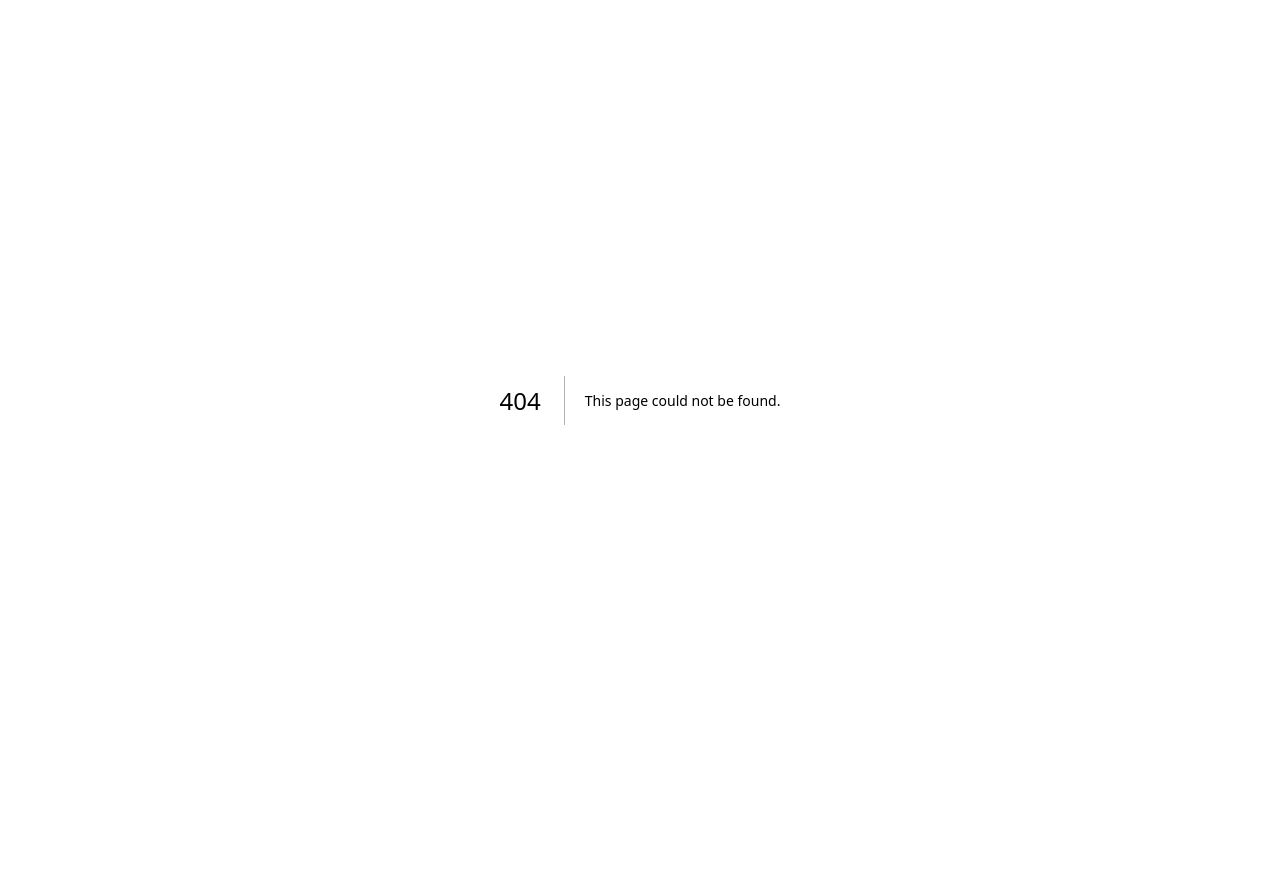
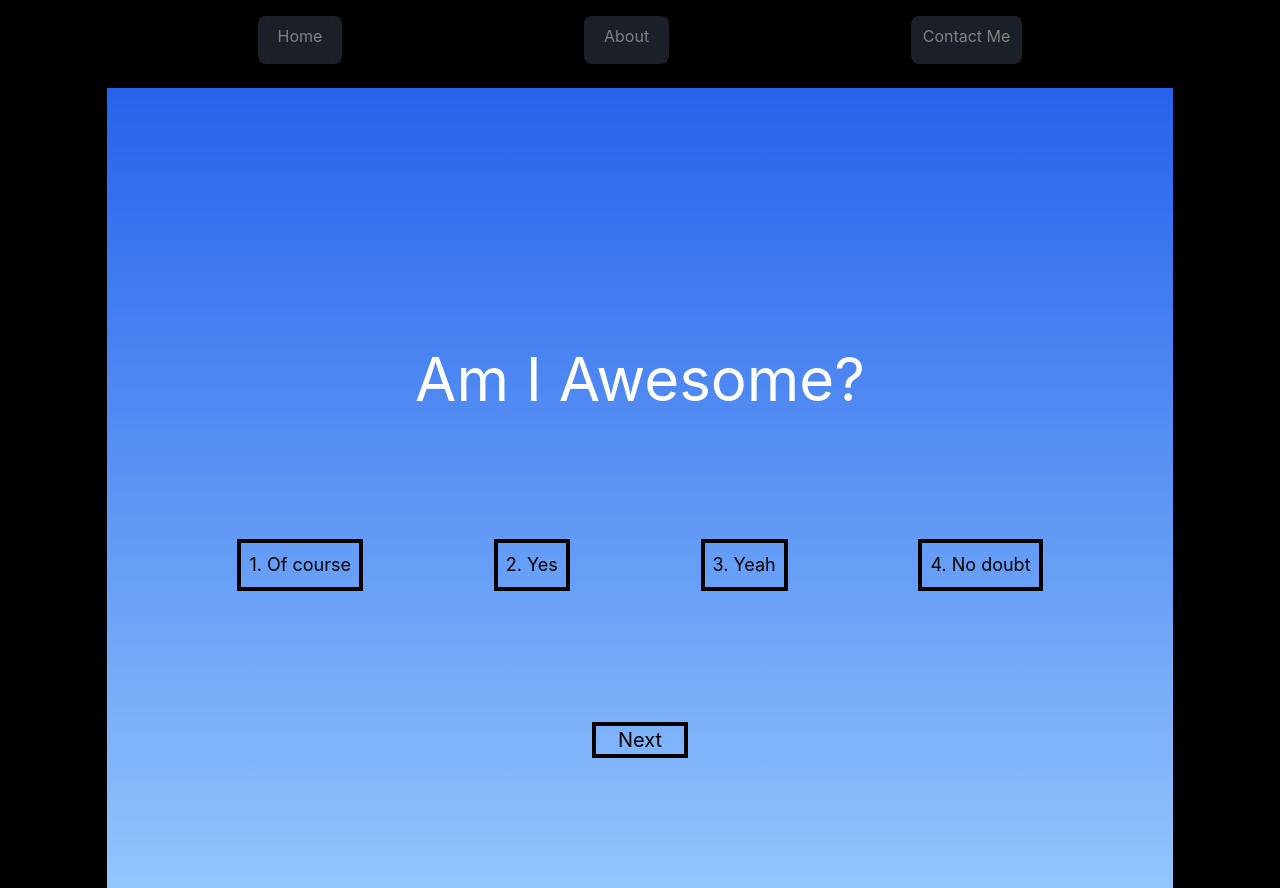
Before and after one commit to Kobramall/Learn-About-Bands, a Next.js app: page /falloutboy/quiz in a window 1280 px wide. Before the commit this address had no page. Before the commit the page ends 800 px from the top, so only its background shows below. Built offline with nearby package versions, Linux system fonts and the light colour scheme.

Commit message:
I add the basic outline of the quiz

```diff
--- a/pages/falloutboy/falloutboy.tsx
+++ b/pages/falloutboy/falloutboy.tsx
@@ -16,7 +16,7 @@ const FallHome = () =>{
              <div className="flex justify-center"><Link href="/falloutboy/career" className="mt-4">Career</Link></div>
              <div className="flex justify-center"><Link href="/falloutboy/funfact" className="mt-4"><p>Fun Facts</p></Link></div>
              <div className="flex justify-center"><Link href="/falloutboy/stats" className="mt-4">Stats</Link></div>
-             <div className="flex justify-center"><Link href="/" className="mt-4">Quiz</Link></div>
+             <div className="flex justify-center"><Link href="/falloutboy/quiz" className="mt-4">Quiz</Link></div>
           </div>
           <audio className="opacity-0" controls autoPlay><source src="../../falloutsound.mp3" type="audio/mpeg"/></audio>
       </div>
--- /dev/null
+++ b/pages/falloutboy/quiz.tsx
@@ -0,0 +1,19 @@
+import React from 'react'
+import Quiz from '../quiz'
+import Header from '../Header'
+
+const QuizContainer = () =>{
+
+    return(
+        <div className='flex flex-col items-center bg-black'>
+            <div className='w-full p-2 mb-2'>
+              <Header />
+            </div>
+            <div className='w-10/12 h-full'>
+              <Quiz />
+            </div>
+        </div>
+    )
+}
+
+export default QuizContainer
--- a/pages/metllica/funfact.tsx
+++ b/pages/metllica/funfact.tsx
@@ -7,7 +7,7 @@ const Fun = () =>{
         <Header />
         <div className=" flex flex-col items-center metllica-fact-container min-h-screen min-w-full text-transparent">
               <div className="metllica-fact-card h-52 w-80 absolute bg-no-repeat border-8">
-                <h3 className="text-lg mb-2">Big Bucks</h3>
+                <h3 className="text-lg">Big Bucks</h3>
                 Drummer Lars Ulrich is officially the world’s richest metal drummer. The lucrative title comes partly as a result of the sales of Metallica’s first three albums, which netted him more than $12 million.
               </div>
               <div className="metllica-fact-card h-52 w-80 absolute bg-no-repeat border-8">
--- /dev/null
+++ b/pages/quiz.tsx
@@ -0,0 +1,74 @@
+import React, {useState} from 'react'
+
+const Quiz = (props) =>{
+   const [currentQuestion, setCurrentQuestion] = useState(0);
+   const [ message, setMessage] = useState('');
+   const [ isDisabled, setIsDisabled] = useState(false)
+   const [ score, setScore] = useState(0)
+
+   const nextQuestion = () =>{
+        setCurrentQuestion(currentQuestion + 1);
+        setIsDisabled(false);
+        setMessage('');
+   }
+
+   const answerSelected = (answer) =>{
+     setIsDisabled(true);
+    if(answer){
+         setMessage('Correct');
+         setScore(score + 1);
+     }else{
+        setMessage('Incorrect');
+      }
+   }
+
+   const dummyData = [
+        {question: "Am I Awesome?",
+        answerOptions: [
+            { id:1, answerText: '1. Of course', isCorrect: true},
+            {id:2,  answerText: '2. Yes', isCorrect: false},
+            {id:3, answerText: '3. Yeah', isCorrect: false},
+            {id:4, answerText: '4. No doubt', isCorrect: false}
+        ]
+    }, {question: "Do you like music?",
+    answerOptions: [
+        {id:1, answerText: '1. Of course', isCorrect: true},
+        {id:2, answerText: '2. Yes', isCorrect: false},
+        {id:3, answerText: '3. no', isCorrect: false},
+        {id:4, answerText: '4. maybe', isCorrect: false}
+    ]
+}, {question: "Do you like my website?",
+answerOptions: [
+    {id:1, answerText: '1. Some of it', isCorrect: true},
+    {id:2, answerText: '2. Probably', isCorrect: false},
+    {id:3, answerText: '3. Yeah', isCorrect: false},
+    {id:4, answerText: '4. No doubt', isCorrect: false}
+]
+},
+{question: "Am I Awesome?",
+answerOptions: [
+    { id:1, answerText: '1. Of course', isCorrect: true},
+    {id:2,  answerText: '2. Yes', isCorrect: false},
+    {id:3, answerText: '3. Yeah', isCorrect: false},
+    {id:4, answerText: '4. No doubt', isCorrect: false}
+]
+}
+    ]
+
+
+    return(
+         currentQuestion <= 3 ?
+        <div className='flex flex-col justify-evenly text-center content-center bg-gradient-to-t from-blue-300 to-blue-600  text-white min-h-screen min-w-full shadow-2xl'>
+        <h1 className='text-lg'>{message}</h1>
+        <h1 className='text-6xl'>{dummyData[currentQuestion].question}</h1>
+        <div className='flex justify-evenly text-lg'>
+        {dummyData[currentQuestion].answerOptions.map((question) =>{
+            return <button className='border-4  border-black p-2 text-black' disabled={isDisabled} onClick={()=>{answerSelected(question.isCorrect)}} key={question.id}>{question.answerText}</button>
+        })}
+        </div>
+        <h1><button className='text-xl border-4 border-black text-black w-24' onClick={nextQuestion} disabled={!isDisabled}>Next</button></h1>
+        </div> : <div>{score}</div>
+    )
+}
+
+export default Quiz
```
